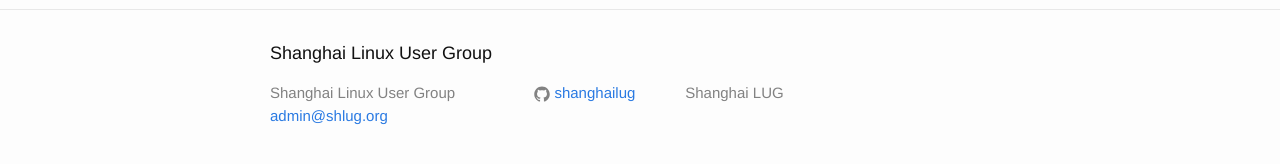
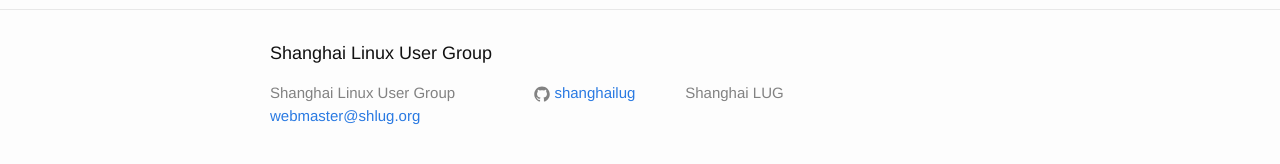
Before and after one commit to shanghailug/shanghailug.github.io, a Jekyll site: the page built from about.md, in a window 1280 px wide. Shown: the part 341-505 px from the top of the page. Built offline with Jekyll 4.4.1, drawn with Linux system fonts in a browser that asks for light colours.

Commit message:
Fix email.

```diff
--- a/_config.yml
+++ b/_config.yml
@@ -7,7 +7,7 @@
 
 # Site settings
 title: Shanghai Linux User Group
-email: admin@shlug.org
+email: webmaster@shlug.org
 description: > # this means to ignore newlines until "baseurl:"
     Shanghai LUG
 baseurl: "" # the subpath of your site, e.g. /blog
```
